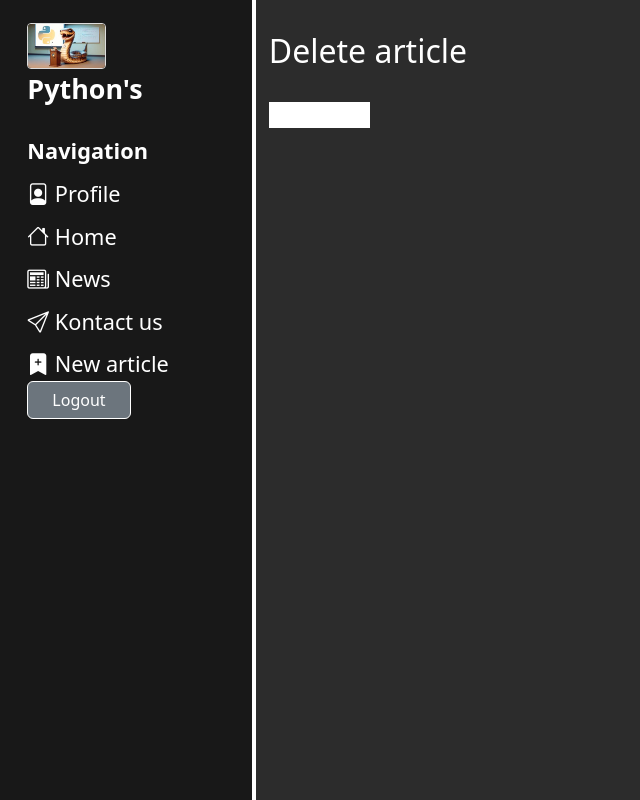
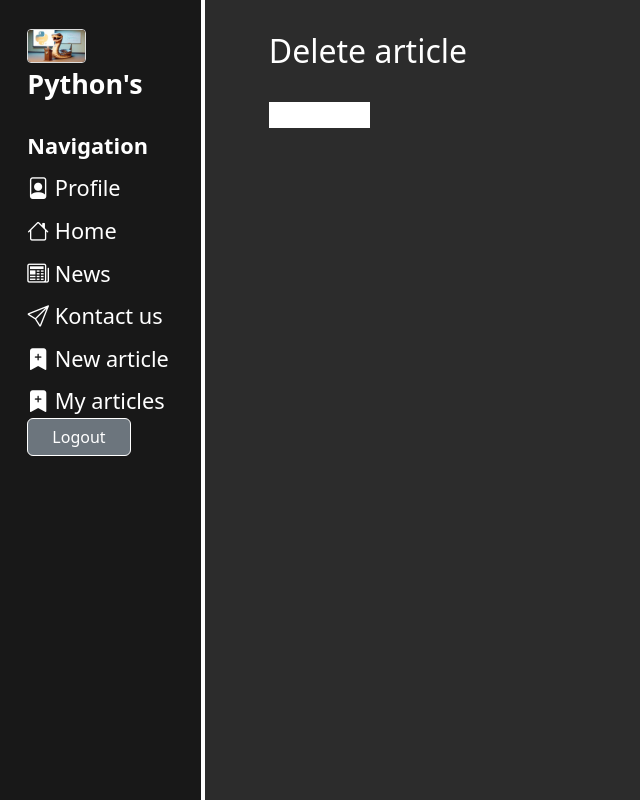
Before and after one commit to JanIzmer/First-Django, a Django app: page /news/1/delete in a window 1280 px wide. Shown: the whole page, without its empty margins (0-640 px from the left). Run offline with Django 5.2, Linux system fonts and the light colour scheme; a user stored in the database is signed in; data comes from the database, SQL or seed files in the repository; both versions use the stored data as it was after the commit.

Commit message:
My article delete+update
My article delete+update

```diff
--- a/First Jango/firstjango/main/static/main/css/main.css
+++ b/First Jango/firstjango/main/static/main/css/main.css
@@ -12,7 +12,7 @@ body {
 
 main {
     padding-left: 21%;
-    width: 80%; /* Pozwala na stałą odległość od lewej strony страницы */
+    width: 74%; /* Pozwala na stałą odległość od lewej strony страницы */
     color: #fff;
 }
 
@@ -20,7 +20,7 @@ aside {
     position: fixed; /* Pozostaje na lewym boku */
     top: 0;
     left: 0;
-    width: 20%;
+    width: 16%;
     background-color: #181818; /* Szerokość bloku aside */
     height: 100vh;
     padding: 1.2%;
--- a/First Jango/firstjango/main/templates/main/layout.html
+++ b/First Jango/firstjango/main/templates/main/layout.html
@@ -29,6 +29,7 @@
                     <a href="{% url 'contact' %}"><li><i class="bi bi-send"></i> Kontact us</li></a>
                     {% if user.is_authenticated %}
                     <a href="{% url 'create' %}"><li><i class="bi bi-bookmark-plus-fill"></i> New article </li></a>
+                    <a href="{% url 'user_articles' %}"><li><i class="bi bi-bookmark-plus-fill"></i> My articles </li></a>
                     {% endif %}
                     {% if not user.is_authenticated %}
                     <a href="{% url 'profile' %}"><li><i class="bi bi-box-arrow-in-right"></i> Login </li></a>
--- a/First Jango/firstjango/main/urls.py
+++ b/First Jango/firstjango/main/urls.py
@@ -1,4 +1,4 @@
-from django.urls import path
+from django.urls import path, include
 from . import views
 from .views import RegisterView
 urlpatterns = [
@@ -7,5 +7,4 @@ urlpatterns = [
     path('profile', views.profile_view, name='profile'),
     path('profile/<int:user_id>/', views.user_profile, name='user_profile'),
     path('register', RegisterView.as_view(), name='register'),
-
 ]
--- a/First Jango/firstjango/news/urls.py
+++ b/First Jango/firstjango/news/urls.py
@@ -4,6 +4,7 @@ from . import views
 urlpatterns = [
     path('', views.news_home, name='news_home'),
     path('create', views.create, name='create'),
+    path('user_articles', views.user_articles, name='user_articles'),
     path('<int:pk>', views.NewsDetailView.as_view(), name='news-detail'),
     path('<int:pk>/update', views.NewsUpdateView.as_view(), name='wiew-update'),
     path('<int:pk>/delete', views.NewsDeleteView.as_view(), name='wiew-delete'),
--- a/First Jango/firstjango/news/views.py
+++ b/First Jango/firstjango/news/views.py
@@ -58,6 +58,10 @@ def news_home(request):
     news = Articles.objects.order_by('dete')
     return render(request, 'news/news_home.html', {'news': news})
 
+def user_articles(request):
+    news = Articles.objects.order_by('dete')
+    return render(request, 'news/user_articles.html', {'news': news})
+
 @login_required
 def create(request):
     error=''
```
Also changed, not shown: First Jango/firstjango/news/templates/news/user_articles.html (added, +47 -0 lines), First Jango/firstjango/db.sqlite3.
